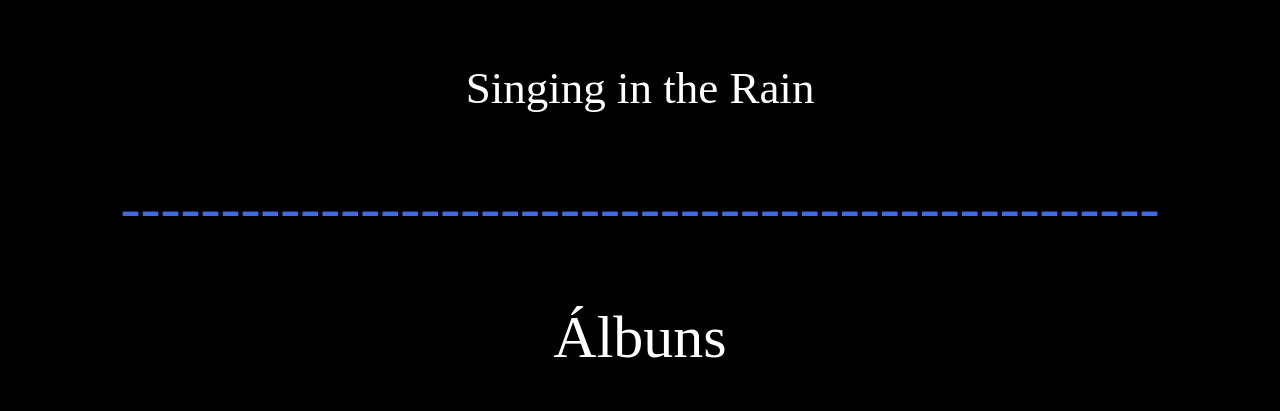
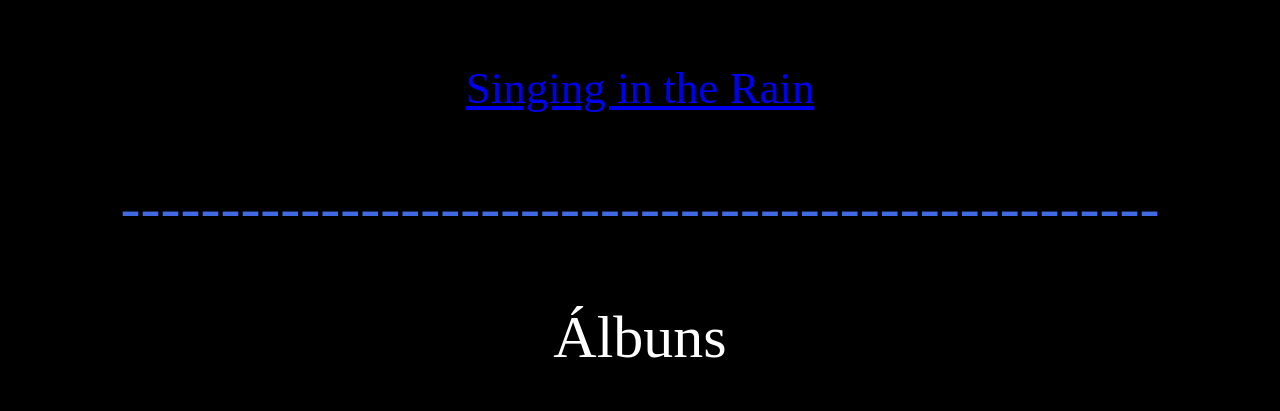
Before and after one commit to jinsoulada/LOONA, a plain HTML site: page JinSoul.html in a window 1280 px wide. Shown: the part 3170-3581 px from the top of the page. Drawn offline with Linux system fonts and the light colour scheme.

Commit message:
Update JinSoul.html

```diff
--- a/JinSoul.html
+++ b/JinSoul.html
@@ -24,7 +24,7 @@
   <p style= "font-size:65px; text-align:center; color:DarkBlue">DATA DE DEBUT:
   <p style= "font-size:45px; text-align:center; color:white">13 de maio de 2017
   <p style= "font-size:65px; text-align:center; color:DarkBlue">SOLO:
-  <p style= "font-size:45px; text-align:center; color:white">Singing in the Rain
+  <p style= "font-size:45px; text-align:center; color:white"><a href="https://www.youtube.com/watch?v=RWeyOyY_puQ">Singing in the Rain</a>
   <p style= "font-size:60px; text-align:center; color:RoyalBlue">----------------------------------------------------
   <p style= "font-size:60px; text-align:center; color:white">Álbuns
   <p style= "font-size:54px; text-align:center; color:DodgerBlue">-JinSoul-
```
